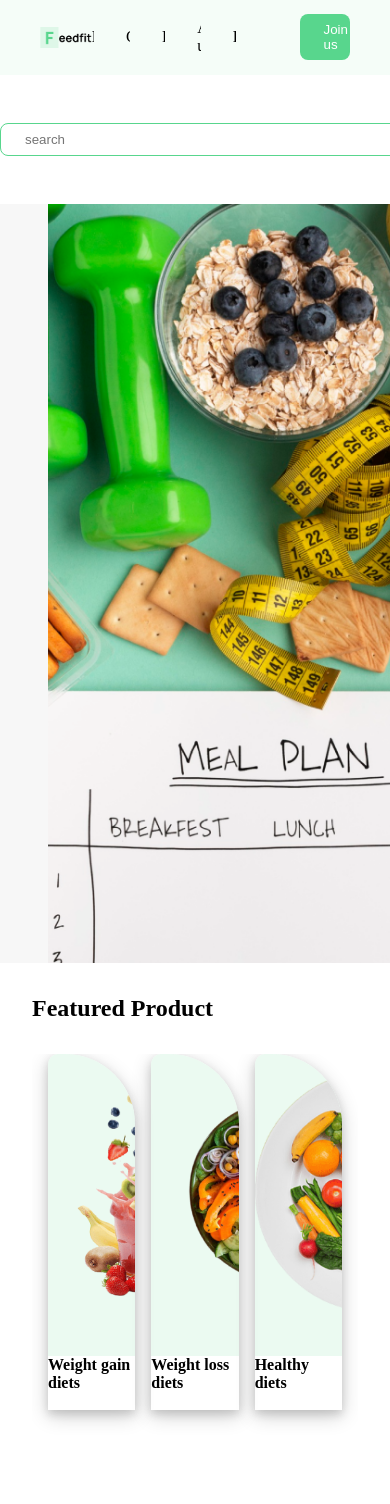
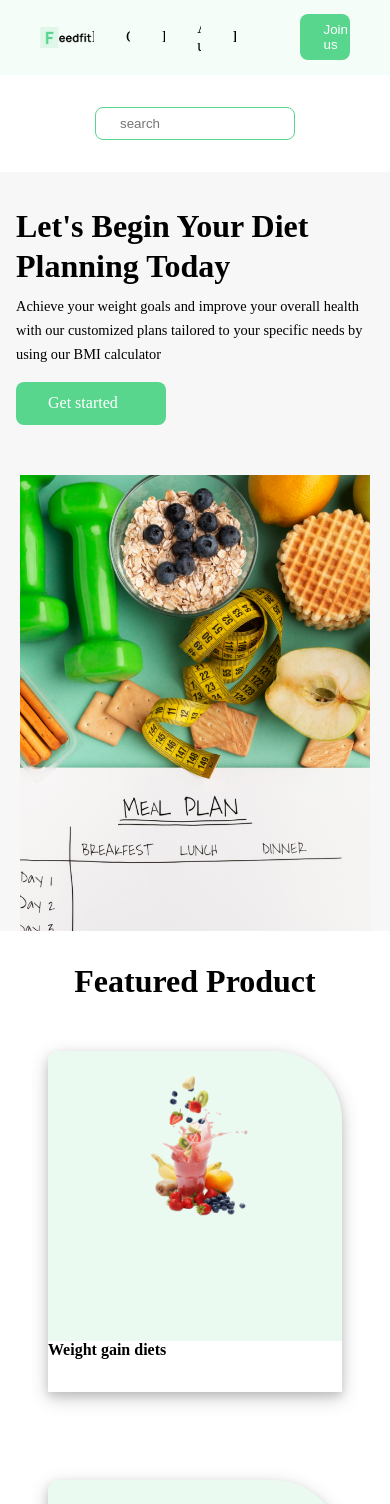
Before and after one commit to Bukason20/Diet-plan-app, a React (Vite) app: page / in a window 390 px wide. Shown: the top 1504 px of the page. Built offline with nearby package versions, Linux system fonts and the light colour scheme.

Commit message:
made the homepage responsive

```diff
--- a/src/components/HomePage/HomePage.css
+++ b/src/components/HomePage/HomePage.css
@@ -66,8 +66,8 @@
     display: grid;
     grid-template-columns: repeat(3, 1fr);
     gap: 1rem;
-    /* background-color: orange */
     padding: 0 1rem;
+    align-items: center;
 
 }
 .feature{
@@ -155,3 +155,80 @@
 }
 
 /* ---------------------------------------------------------MEDIA QUERY FOR SMALL DEVICES----------------------------------------- */
+
+@media screen and (max-width: 600px){
+    /* --------------------------------------SEARCH FEATURE--------------------------------------- */
+    .search{
+        padding: 2rem 0;
+    }
+    .search input{
+        width: 200px;
+        outline: none;
+        padding: 0.5rem 1.5rem;
+    }
+
+
+    /* --------------------------------------------------------HERO-CONTAINER----------------------------------- */
+    .hero-container{
+        grid-template-columns: repeat(1, 1fr);
+        padding: 0 1rem;
+    }
+    .hero-content h2{
+        font-size: 2rem;
+        line-height: 2.5rem;
+    }
+    .hero-content p{
+        font-size: 0.9rem;
+    }
+    #hero-img{
+        width: 350px;
+        margin: auto;
+    }
+
+    /* ------------------------------------------------------------FEATURED-CONTAINER------------------------------ */
+    .feature-container h2{
+        margin-bottom: 0.5rem;
+        font-size: 2rem;
+        text-align: center;
+    }
+    .features{
+        grid-template-columns: repeat(1, 1fr);
+        gap: 0.2rem !important;
+        /* background-color: green; */
+        overflow: hidden;
+    }
+    .feature{
+        height: 80%;
+        overflow: hidden !important;
+    }
+    .feature-img img{
+        height: 60%;
+        display: block;
+
+    }
+
+    /* ----------------------------------------------------------------------SERVICE-CONTAINER--------------------------------- */
+    .service-container h2{
+        text-align: center;
+        font-size: 2rem;
+    }
+    .services{
+        grid-template-columns: repeat(1, 1fr);
+    }
+    .service p{
+        max-width: 300px;
+        line-height: 1.5rem;
+    }
+
+    /* ------------------------------------------------------------------------------TESTIMONIAL CONTAINER------------------------------ */
+    .testimonials{
+        grid-template-columns: repeat(1, 1fr);
+    }
+    #testimonial-img{
+        height: 400px;
+        /* width: 250px; */
+        object-fit: cover;
+        margin: auto;
+        display: block;
+    }
+}
```
